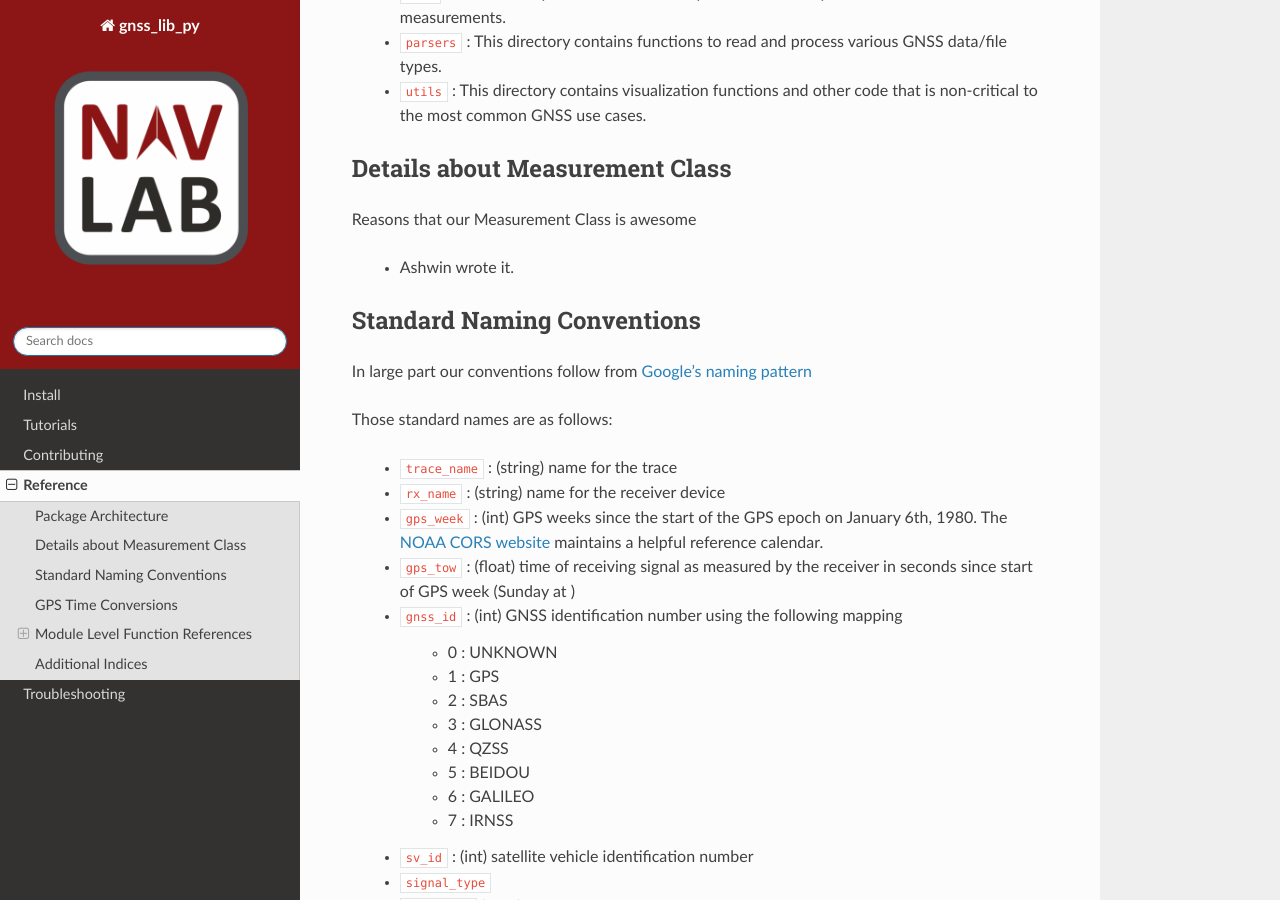
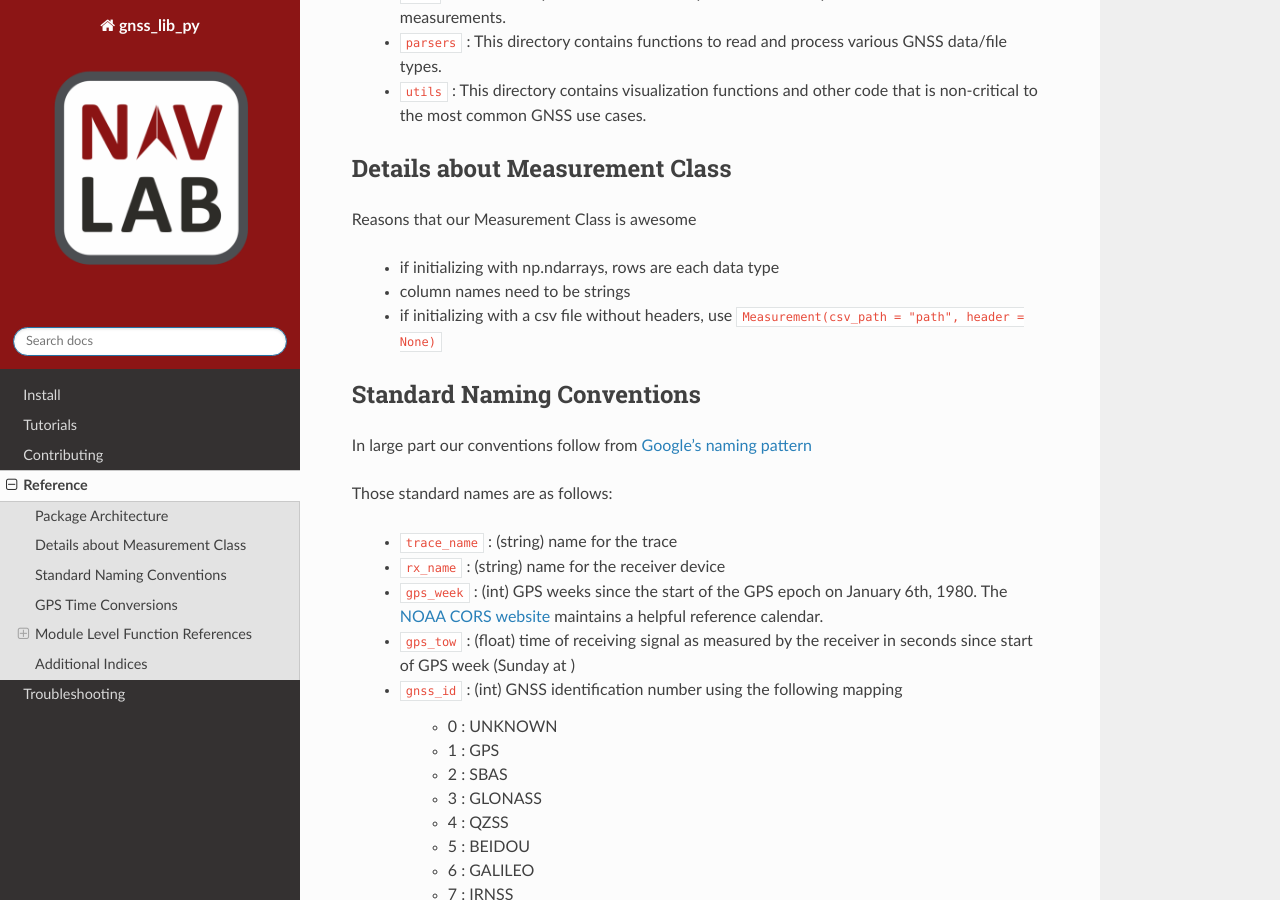
Before and after one commit to Stanford-NavLab/gnss_lib_py, a Sphinx documentation site: the page built from docs/source/reference/reference.rst, in a window 1280 px wide and 900 px high, scrolled down 332 px. Built offline with Sphinx 7.4.7 and the Read the Docs theme 2.0.0, drawn with Linux system fonts in a browser that asks for light colours.

Commit message:
notes on measurement class before I forget

```diff
--- a/docs/source/reference/reference.rst
+++ b/docs/source/reference/reference.rst
@@ -22,8 +22,10 @@ Details about Measurement Class
 -------------------------------
 Reasons that our Measurement Class is awesome
 
-    * Ashwin wrote it.
-
+    * if initializing with np.ndarrays, rows are each data type
+    * column names need to be strings
+    * if initializing with a csv file without headers, use
+      :code:`Measurement(csv_path = "path", header = None)`
 
 Standard Naming Conventions
 ---------------------------
```
